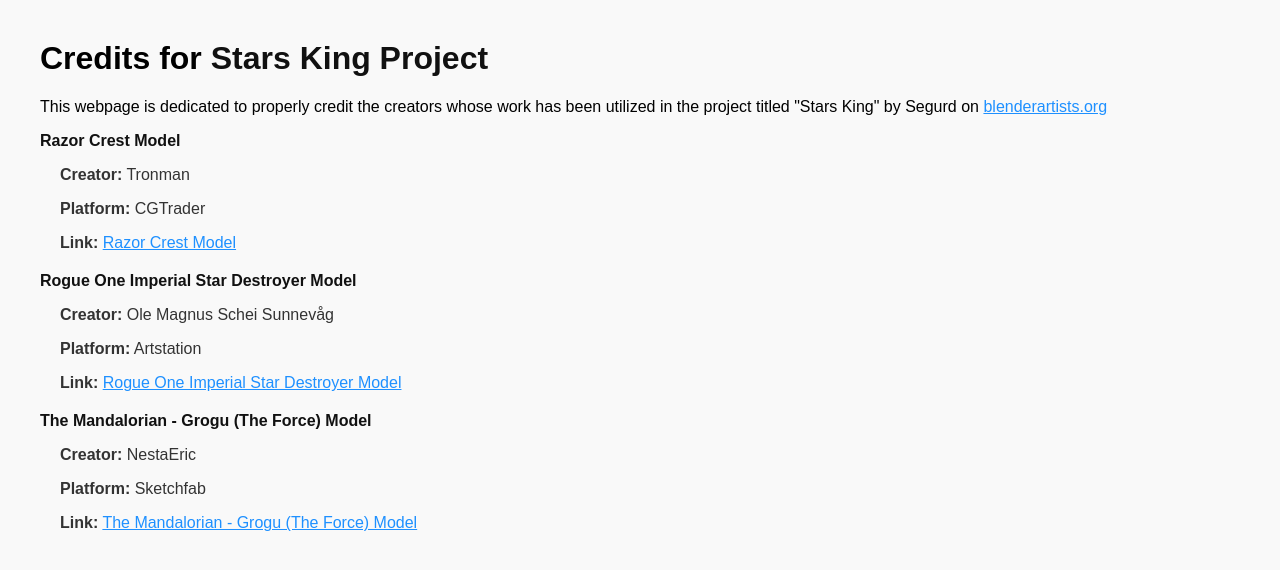
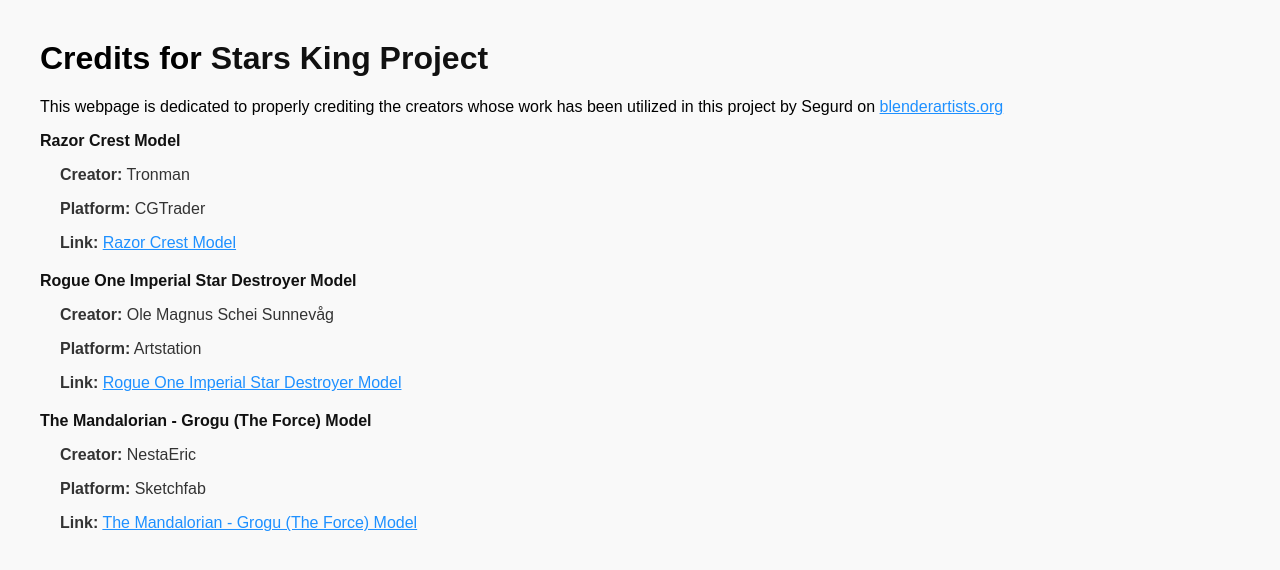
Before and after one commit to segurd/segurd.github.io, a plain HTML site: page index.html in a window 1280 px wide. Drawn offline with Linux system fonts and the light colour scheme.

Commit message:
Update index.html

```diff
--- a/index.html
+++ b/index.html
@@ -39,7 +39,7 @@
 </head>
 <body>
     <h1>Credits for <a href="https://blenderartists.org/t/stars-king/1530604" target="_blank">Stars King Project</a></h1>
-    <p>This webpage is dedicated to properly credit the creators whose work has been utilized in the project titled "Stars King" by Segurd on <a class="awithhover" href="https://blenderartists.org/t/stars-king/1530604" target="_blank">blenderartists.org</a></p>
+    <p>This webpage is dedicated to properly crediting the creators whose work has been utilized in this project by Segurd on <a class="awithhover" href="https://blenderartists.org/t/stars-king/1530604" target="_blank">blenderartists.org</a></p>
 
     <div class="credit-section">
         <span class="credit-title">Razor Crest Model</span>
```
